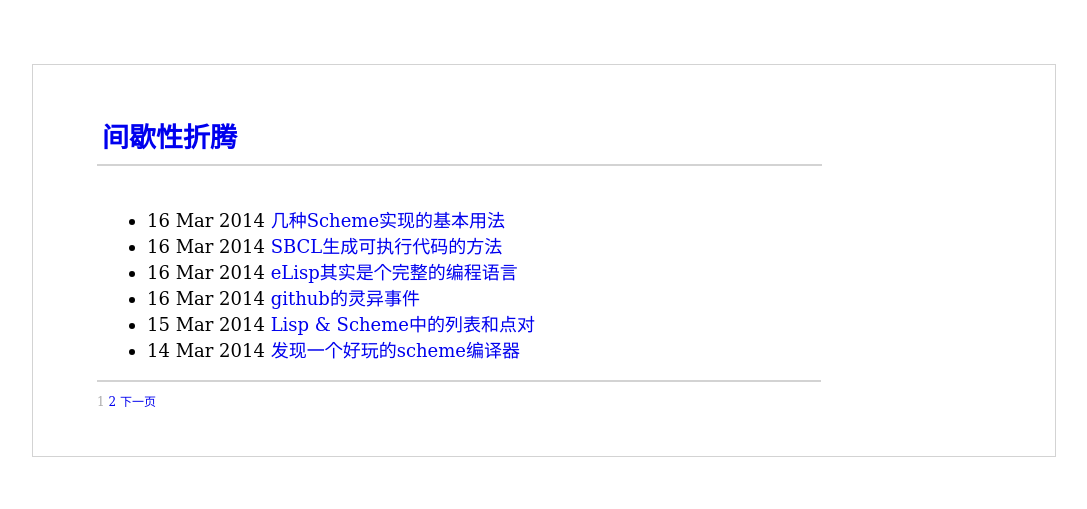
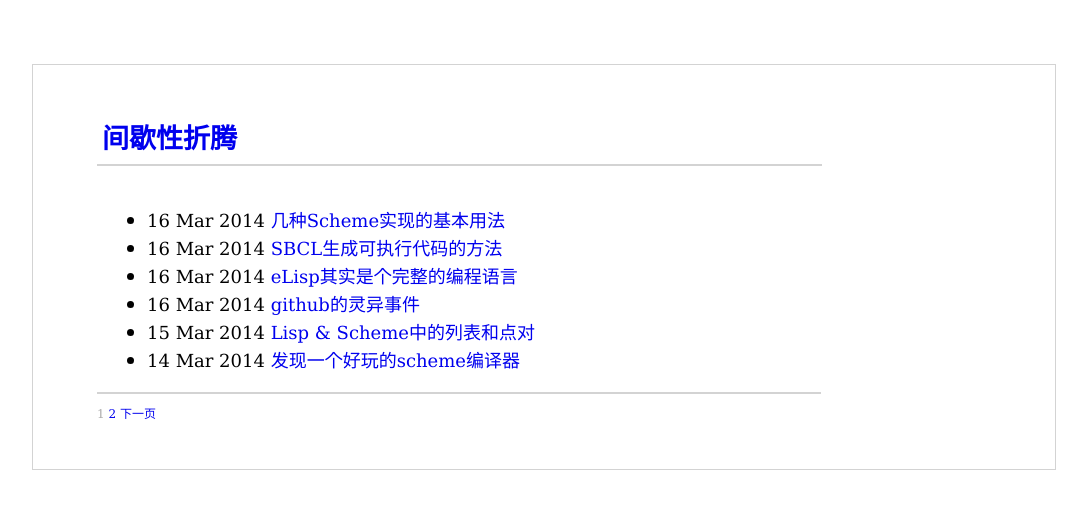
Before and after one commit to rhuichao/uternet.github.io, a Jekyll site: the page built from index.html, in a window 1280 px wide. Shown: the top 509 px of the page, without its empty margins (96-1183 px from the left). Built offline with Jekyll 4.4.1, drawn with Linux system fonts in a browser that asks for light colours; Markdown is read by kramdown in place of the engine named in the settings; the list of posts is cut into pages by our own code.

Commit message:
new document posted

```diff
--- a/css/main.css
+++ b/css/main.css
@@ -35,7 +35,7 @@
 }
 
 body {
-    font-family: "DejaVu Serif", "SimSun", serif;
+    font-family: "dejavu_serifbook", "SimSun", serif;
     font-size: 18px;
     margin: 5% 10% 5% 10%;
     padding: 2% 5% 2% 5%;
@@ -46,7 +46,7 @@ body {
 
 
 H2 {
-    font-family: "DejaVu Serif", "SimSun", serif;
+    font-family: "dejavu_serifbook", "SimSun", serif;
     margin-bottom: 60px;
     margin-bottom: 40px;
     padding: 5px;
@@ -58,7 +58,7 @@ H2 {
 
 
 H3 {
-    font-family: "DejaVu Serif", "SimSun", serif;
+    font-family: "dejavu_serifbook", "SimSun", serif;
     margin-top: 40px;
     margin-bottom: 30px;
     width: 80%;
```
